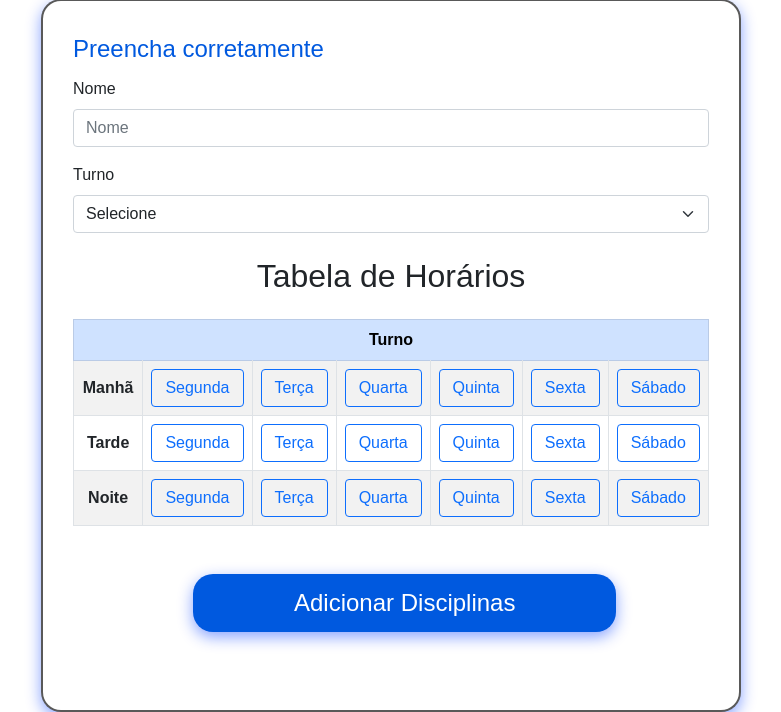
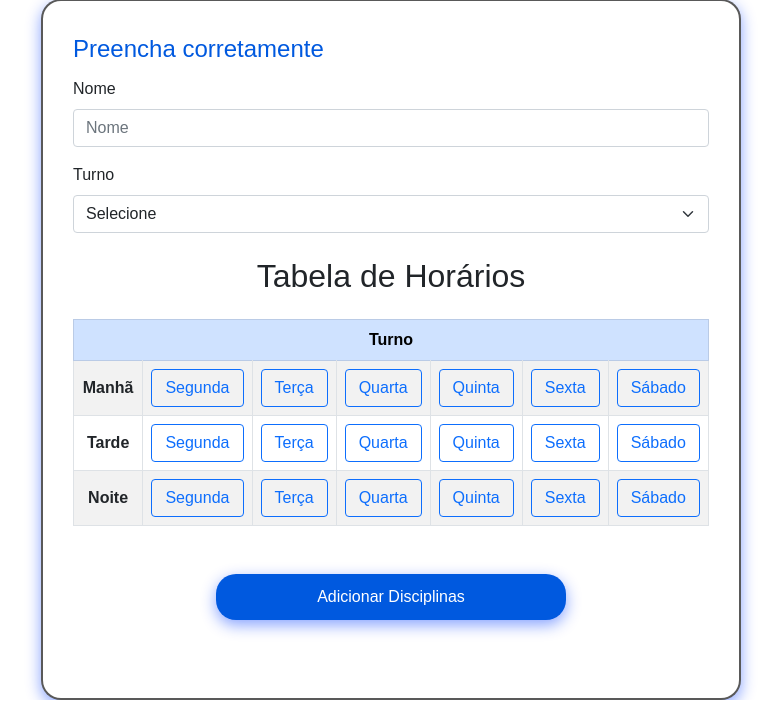
Before and after one commit to FreiCaneco/tcc-senai-mmm, a PHP site: page /criar_curso.php in a window 1280 px wide. Shown: the part 165-877 px from the top of the page, without its empty margins (249-1030 px from the left). Run offline with PHP 8.4, Linux system fonts and the light colour scheme.

Commit message:
Pagina de curso parcialmente completa

```diff
--- a/criar_curso.php
+++ b/criar_curso.php
@@ -77,8 +77,10 @@
         </table>
 
       </fieldset>
+      <div style="text-align: center;">
+        <button id="bt-adicionarDisciplina" type="submit" class="btn mb-5" onclick="window.location.href='criar_disciplina.php'">Adicionar Disciplinas</button>
+      </div>
 
-      <button id="bt-adicionarDisciplina" type="submit" class="btn mb-5" style="text-align: center;" onclick="window.location.href='criar_disciplina.php'">Adicionar Disciplinas</button>
     </form>
   </div>
 
--- a/css/styles.css
+++ b/css/styles.css
@@ -45,12 +45,11 @@ legend {
 }
 
 #bt-adicionarDisciplina {
-  font-size: 1.5rem;
+  font-size: 1.0rem;
   color: white;
   padding: 10px 100px;
   border-radius: 20px;
   text-align: center;
-  margin-left: 120px;
   background-color: #0059df;
   box-shadow: 0 5px 15px rgba(0, 60, 255, 0.47);
 }
```
Also changed, not shown: criar_professor.php (+3 -6 lines).
